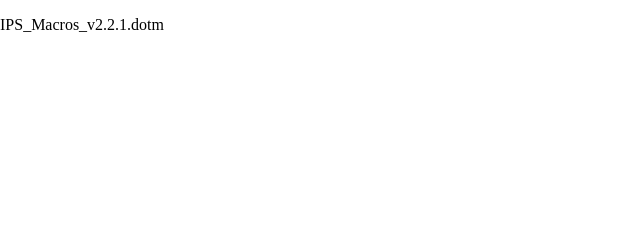
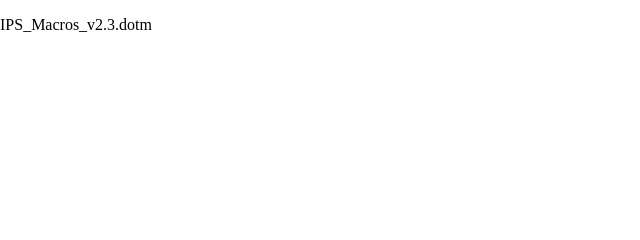
Before and after one commit to amilkowskiRWS/RWS_IPS_macros, a plain HTML site: page index.html in a window 1280 px wide. Shown: the top 240 px of the page, 0-640 px from the left. Drawn offline with Linux system fonts and the light colour scheme.

Commit message:
Update index.html

```diff
--- a/index.html
+++ b/index.html
@@ -33,7 +33,7 @@
 </head>
 <body>
     <div class="content">
-        <p>IPS_Macros_v2.2.1.dotm</p>
+        <p>IPS_Macros_v2.3.dotm</p>
     </div>
     <div class="footer">
         <!-- Replace 'image-url' with the actual URL of your image -->
```
